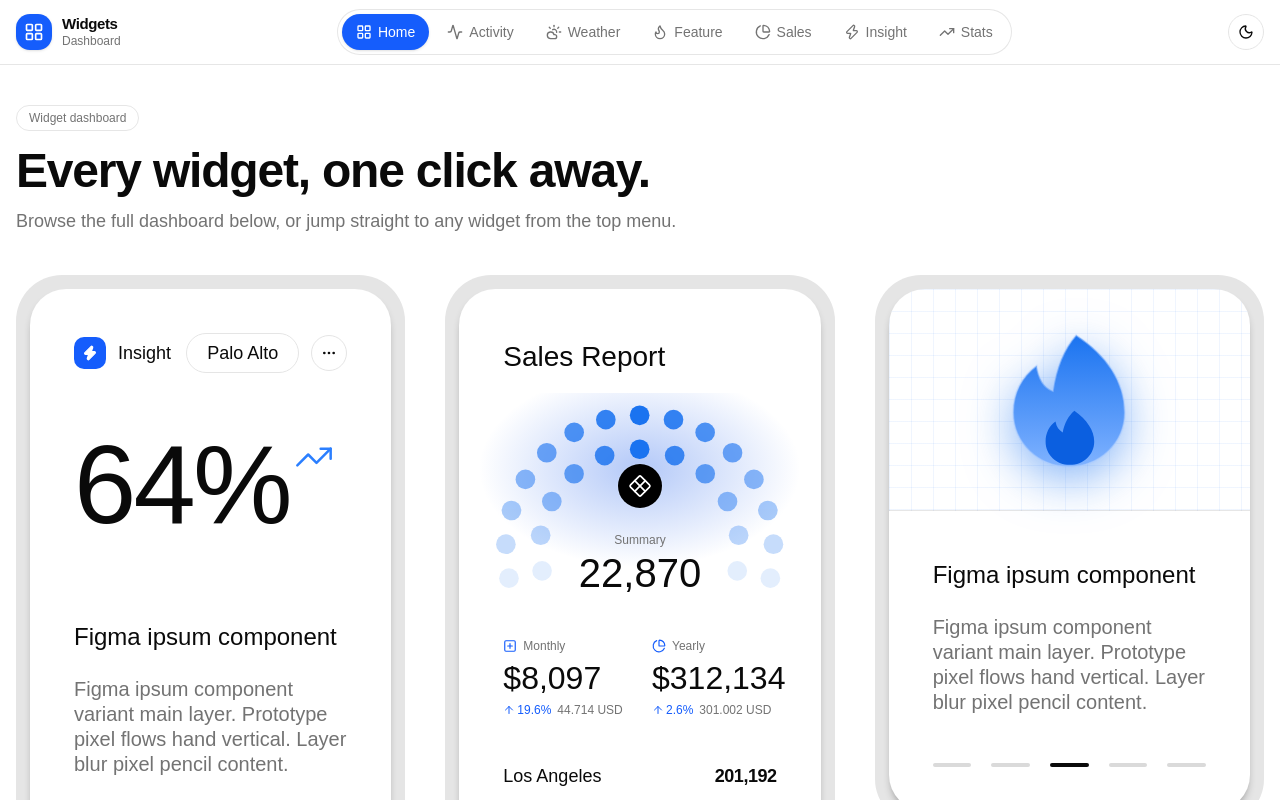
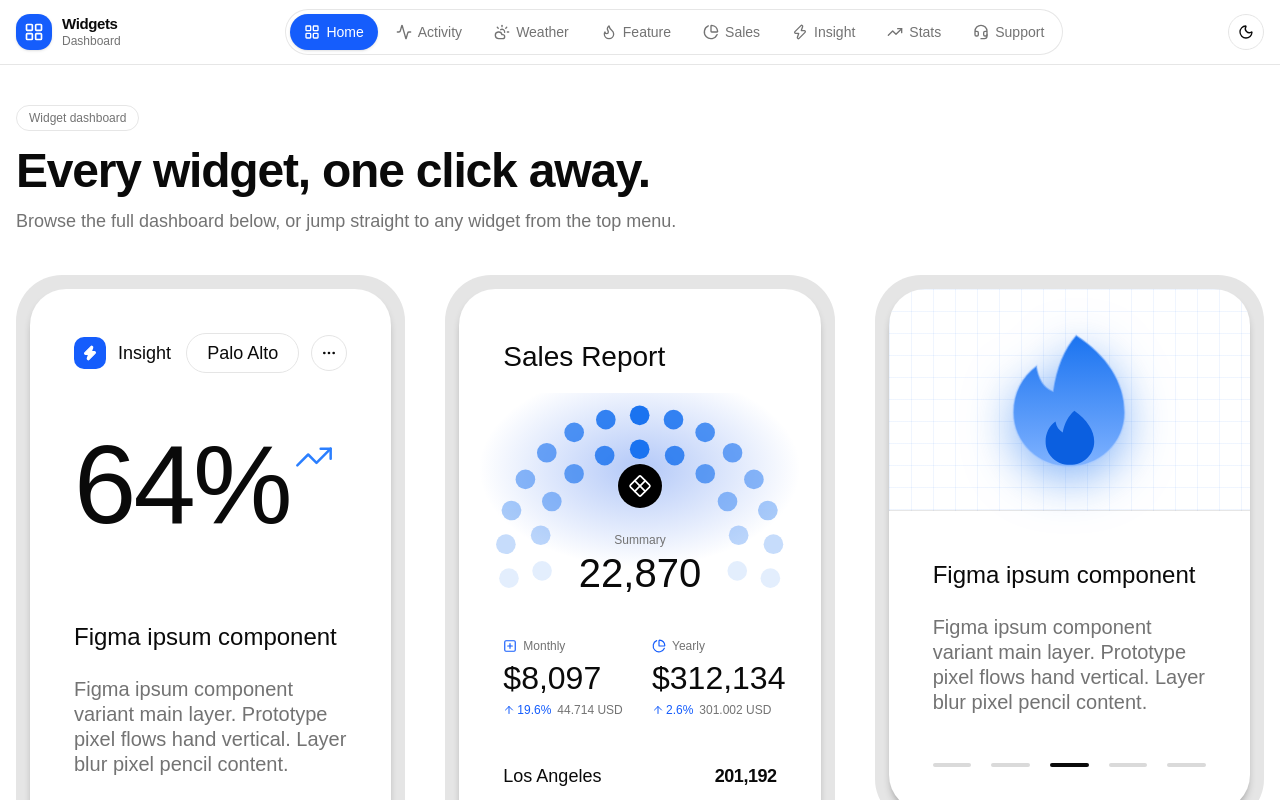
Before and after one commit to Cedaudr/widgets, a React (Vite) app in the folder widgets/: page / in a window 1280 px wide. Shown: the top 800 px of the page. Built offline with nearby package versions, Linux system fonts and the light colour scheme.

Commit message:
Add support link to navigation with Headset icon

```diff
--- a/widgets/src/components/Navigation.jsx
+++ b/widgets/src/components/Navigation.jsx
@@ -5,6 +5,7 @@ import {
   ChartPie,
   CloudSun,
   Flame,
+  Headset,
   LayoutGrid,
   Menu,
   TrendingUp,
@@ -22,6 +23,7 @@ export const NAV_LINKS = [
   { to: "/sales", label: "Sales", icon: ChartPie },
   { to: "/insight", label: "Insight", icon: Zap },
   { to: "/stat", label: "Stats", icon: TrendingUp },
+  { to: "/dashboard", label: "Support", icon: Headset },
 ]
 
 function DesktopLink({ to, label, icon: Icon, end }) {
```
